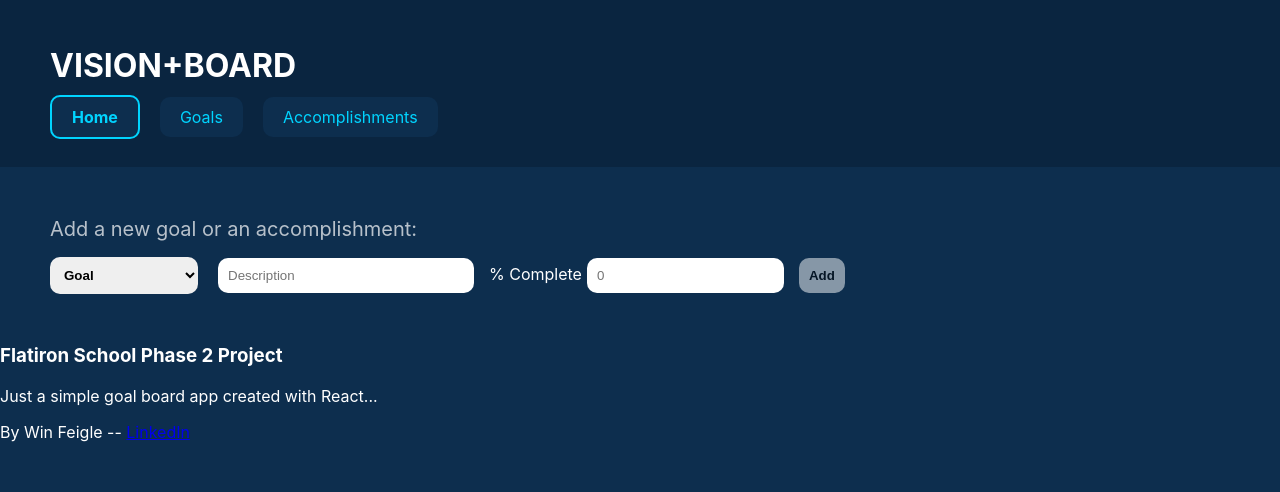
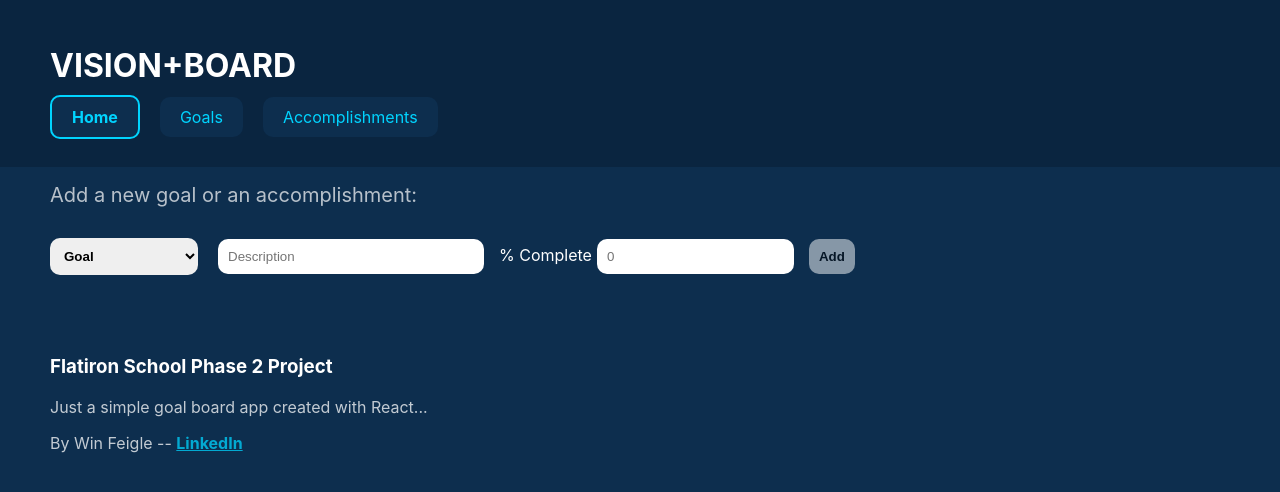
Before and after one commit to winfeigle/react-phase-2-project, a React (Create React App) app: page / in a window 1280 px wide. Shown: the top 492 px of the page. Built offline with nearby package versions, Linux system fonts and the light colour scheme; data requests are answered from the project's data file.

Commit message:
Update CSS for Home

```diff
--- a/src/index.css
+++ b/src/index.css
@@ -34,19 +34,30 @@ h2 {
   align-items: center;
 }
 
-#home-icon{
-  display: flex;
-  height: 20px;
+#home-container {
+  margin: 80px 50px;
+  width: 50%;
 }
 
+#home-container p{
+  opacity: 75%;
+}
+
+#home-container #author a{
+  font-weight: bold;
+  color: #00D4FF;
+}
 
 #goals-container, #accomplishments-container {
   display: flex;
-  margin-top: 50px;
+    flex-wrap: wrap;
+    margin: 50px 25px;
+    max-width: 75%;
+    justify-content: left;
 }
 
 .card {
-  margin: 25px;
+  margin: 10px;
   width: 400px;
   border-radius: 10px;
   padding: 10px 20px;
@@ -82,7 +93,6 @@ h2 {
   background-color: rgba(255, 255, 255, 0%);
 }
 
-
 .card img{
   display: inline;
   align-items: center;
@@ -98,7 +108,7 @@ h2 {
 }
 
 #form-section {
-  margin: 50px;
+  margin-left: 50px;
 }
 
 form input, select, button {
@@ -113,7 +123,7 @@ form select{
 }
 
 form input{
-  margin: 0px 15px 0px 5px;
+  margin: 15px 15px 0px 5px;
 }
 
 form button {
```
